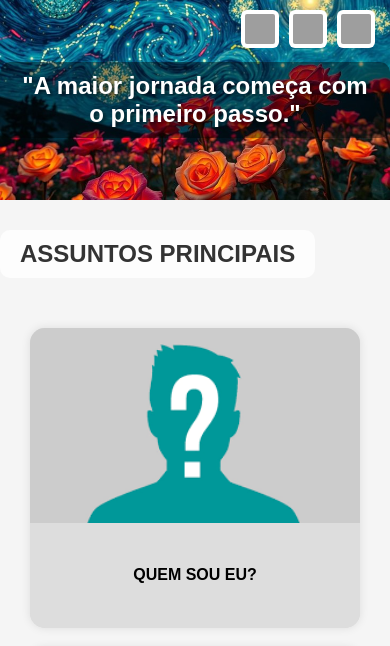
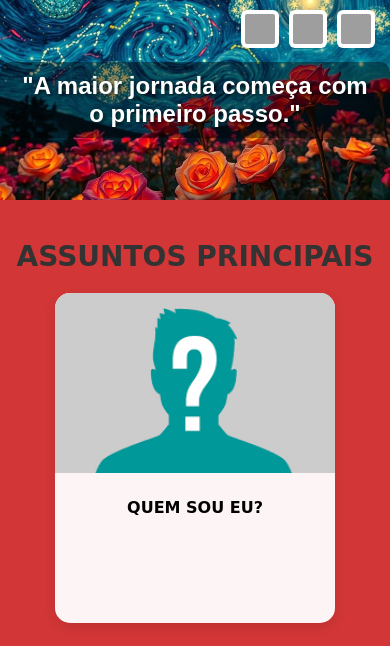
Before and after one commit to Raissa10cruz/Projeto, a PHP site: page /Kauany/home.php in a window 390 px wide. Shown: the top 646 px of the page. Run offline with PHP 8.4, Linux system fonts and the light colour scheme; the visitor is signed in with stand-in values (Sample User, id 1); grey boxes are pictures that could not be loaded.

Commit message:
alteracao 3

```diff
--- a/Kauany/home.php
+++ b/Kauany/home.php
@@ -15,7 +15,7 @@ if (!isset($_SESSION['usuario'])) {
         body {
             margin: 0;
             font-family: Arial, sans-serif;
-            background-color: #f5f5f5;
+            background-color: #D23636;
         }
 
         .header {
@@ -57,26 +57,60 @@ if (!isset($_SESSION['usuario'])) {
             padding: 4px;
         }
 
-        .section-title {
+        h2.section-title {
             text-align: center;
-            margin-top: 30px;
-            font-size: 24px;
+            font-size: 28px;
             color: #333;
             font-weight: bold;
-            background-color: rgba(255,255,255,0.8);
-            display: inline-block;
-            padding: 10px 20px;
-            border-radius: 10px;
+            margin: 40px 0 20px;
+            font-family: 'Comic Sans MS', cursive;
         }
 
         .bloco-container {
             display: grid;
             grid-template-columns: repeat(3, 1fr);
-            gap: 20px;
-            padding: 30px;
+            gap: 30px;
+            padding: 0 60px 60px;
+            justify-items: center;
         }
 
-        @media (max-width: 900px) {
+        .bloco {
+    background-color: rgba(255,255,255,0.95);
+    border-radius: 15px;
+    box-shadow: 0 4px 12px rgba(0,0,0,0.1);
+    text-align: center;
+    text-decoration: none;
+    color: black;
+    transition: transform 0.3s;
+    height: 330px;
+    width: 100%;
+    max-width: 280px;
+    overflow: hidden;
+    display: flex;
+    flex-direction: column;
+    align-items: center;
+}
+
+.bloco img {
+    width: 100%;
+    height: 180px;
+    object-fit: cover;
+}
+
+.bloco span {
+    font-size: 16px;
+    font-weight: bold;
+    font-family: 'Comic Sans MS', cursive;
+    margin-top: 25px; /* Espaço entre imagem e texto */
+    margin-bottom: auto; /* empurra o texto um pouco mais pro centro */
+}
+
+
+        .bloco:hover {
+            transform: scale(1.03);
+        }
+
+        @media (max-width: 992px) {
             .bloco-container {
                 grid-template-columns: repeat(2, 1fr);
             }
@@ -85,42 +119,8 @@ if (!isset($_SESSION['usuario'])) {
         @media (max-width: 600px) {
             .bloco-container {
                 grid-template-columns: 1fr;
+                padding: 0 20px 40px;
             }
-        }
-
-        .bloco {
-            background-color: #ddd;
-            border-radius: 15px;
-            overflow: hidden;
-            text-decoration: none;
-            color: black;
-            transition: transform 0.2s;
-            box-shadow: 0 0 10px rgba(0,0,0,0.1);
-            display: flex;
-            flex-direction: column;
-            height: 300px;
-        }
-
-        .bloco img {
-            width: 100%;
-            height: 65%;
-            object-fit: cover;
-        }
-
-        .bloco span {
-            font-size: 16px;
-            font-weight: bold;
-            text-align: center;
-            padding: 15px;
-            background-color: #ddd;
-            flex: 1;
-            display: flex;
-            align-items: center;
-            justify-content: center;
-        }
-
-        .bloco:hover {
-            transform: scale(1.03);
         }
     </style>
 </head>
@@ -144,15 +144,15 @@ if (!isset($_SESSION['usuario'])) {
             <span>QUEM SOU EU?</span>
         </a>
         <a href="#" class="bloco">
-            <img src="img/objetivos.png" alt="">
+            <img src="7.jpg" alt="">
             <span>OBJETIVOS</span>
         </a>
         <a href="#" class="bloco">
-            <img src="img/plano.png" alt="">
+            <img src="8.png" alt="">
             <span>PLANO DE AÇÃO</span>
         </a>
         <a href="#" class="bloco">
-            <img src="img/sonhos.png" alt="">
+            <img src="9." alt="">
             <span>SONHOS</span>
         </a>
         <a href="#" class="bloco">
--- a/Kauany/redefinir_senha.php
+++ b/Kauany/redefinir_senha.php
@@ -107,7 +107,7 @@ if ($_SERVER['REQUEST_METHOD'] == 'POST') {
 
         <form method="post">
             <input type="password" id="senha" name="senha" placeholder="Nova Senha" required>
-            <input type="hidden" name="usuario" value="<?= htmlspecialchars($usuario) ?>">
+            <input type="hidden" name="usuario" value="<?= htmlspecialchars($usuarios) ?>">
             <button type="submit">Redefinir Senha</button>
         </form>
 
```
Also changed, not shown: Kauany/7.jpg (added), Kauany/8.png (added), Kauany/9.jpg (added).
